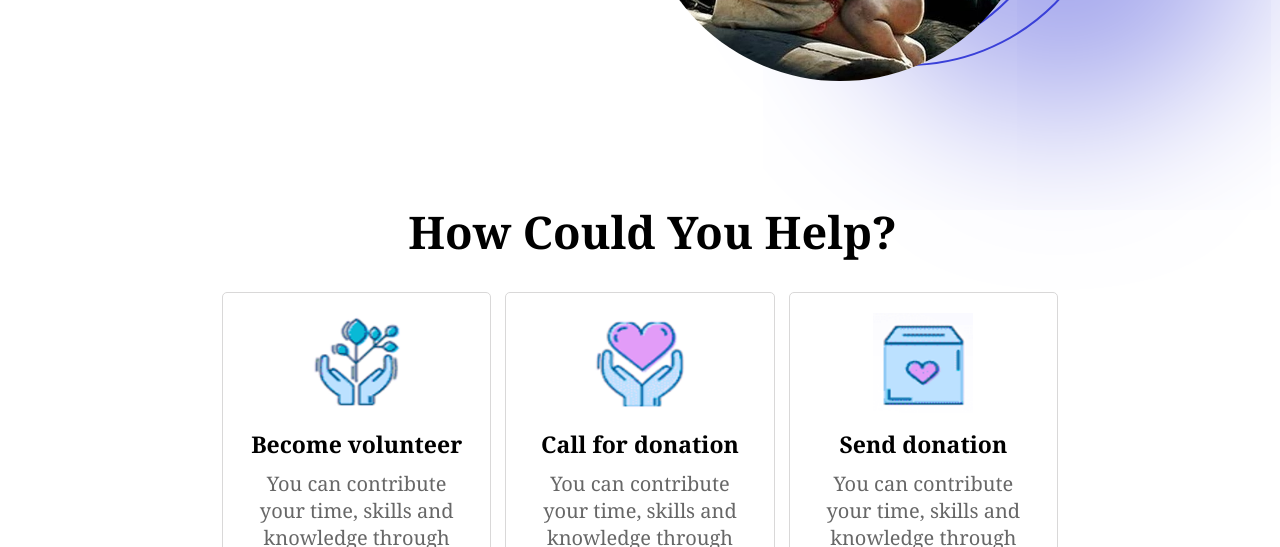
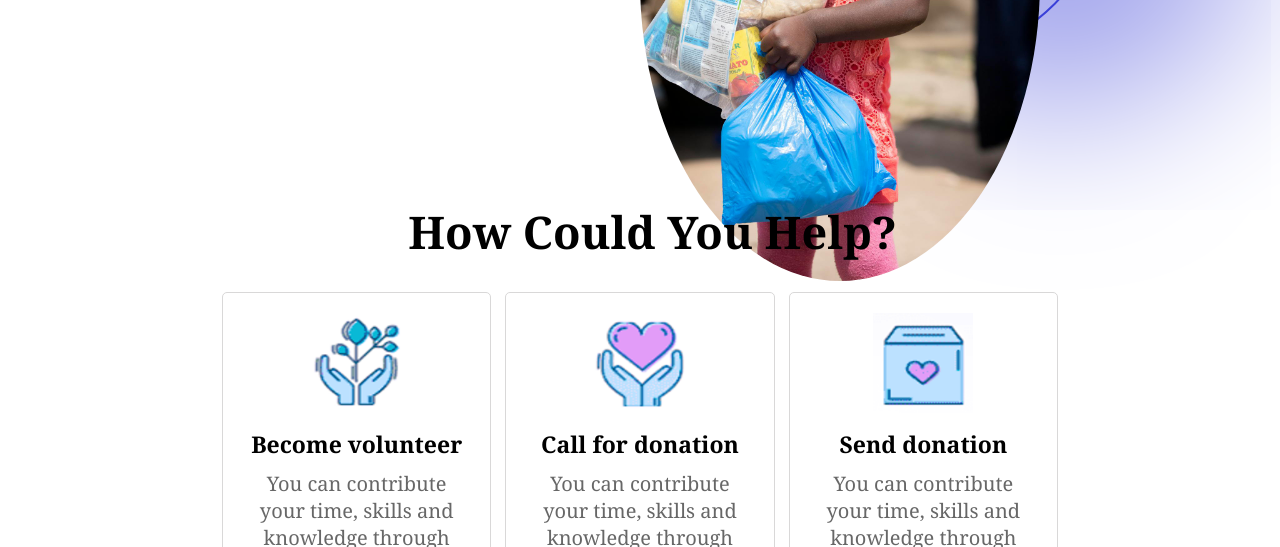
Before and after one commit to pwz2k/charitywebsite, a plain HTML site: page index.html in a window 1280 px wide. Shown: the part 553-1100 px from the top of the page. Drawn offline with Linux system fonts and the light colour scheme.

Commit message:
Update index.html

```diff
--- a/index.html
+++ b/index.html
@@ -29,7 +29,7 @@
                 <div class="right">
                     <span id="circle_2"></span>
                     <span id="circle_3"></span>
-                    <div class="hero_image"><img src="img/hero_image.jpeg" alt="hero_image.jpeg"></div>
+                    <div class="hero_image"><img src="img/8054617.jpg" alt="8054617.jpg"></div>
                 </div>
             </div>
             <div class="card_box_container">
```
